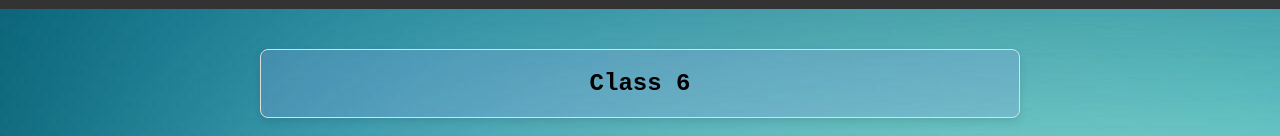
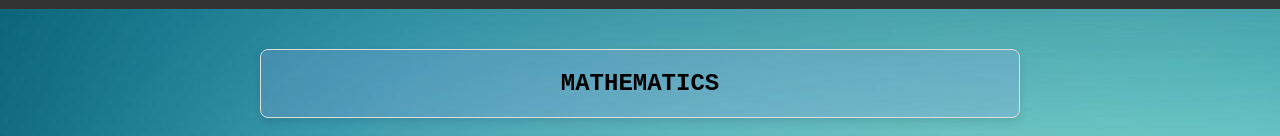
Before and after one commit to jwitesh/bugs-team-number-no-25, a plain HTML site: page index.html in a window 1280 px wide. Shown: the part 195-331 px from the top of the page. Drawn offline with Linux system fonts and the light colour scheme.

Commit message:
Update index.html

```diff
--- a/index.html
+++ b/index.html
@@ -108,7 +108,7 @@
     <div class="container">
         <section>
             <div class="class-box">
-                <h3 style="color: black;">Class 6</h3>
+                <h3 style="color: black;">MATHEMATICS</h3>
          </div>
             <div class="class-box">
                 <h3 style="color: black;">Class 7</h3>
```
